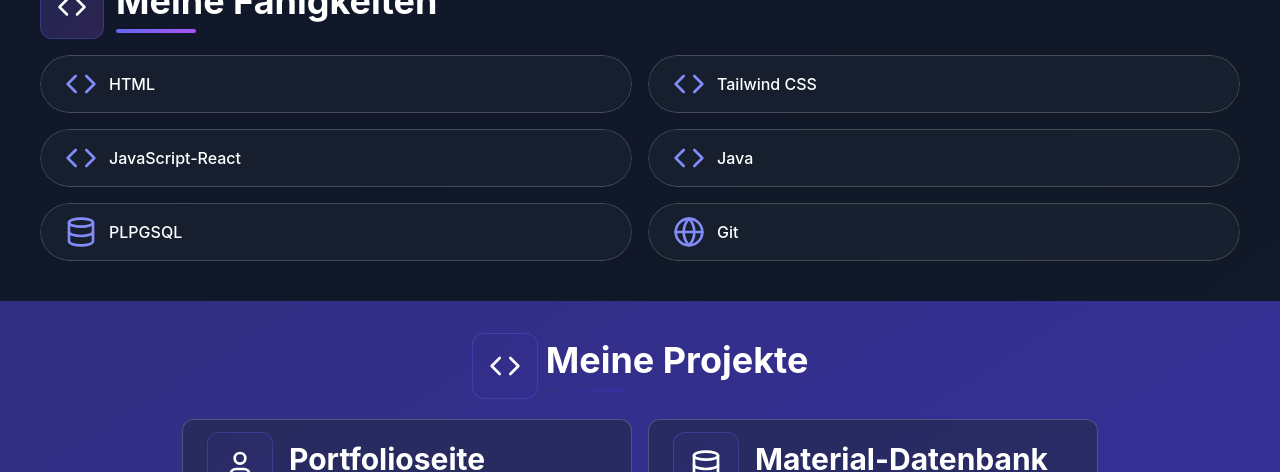
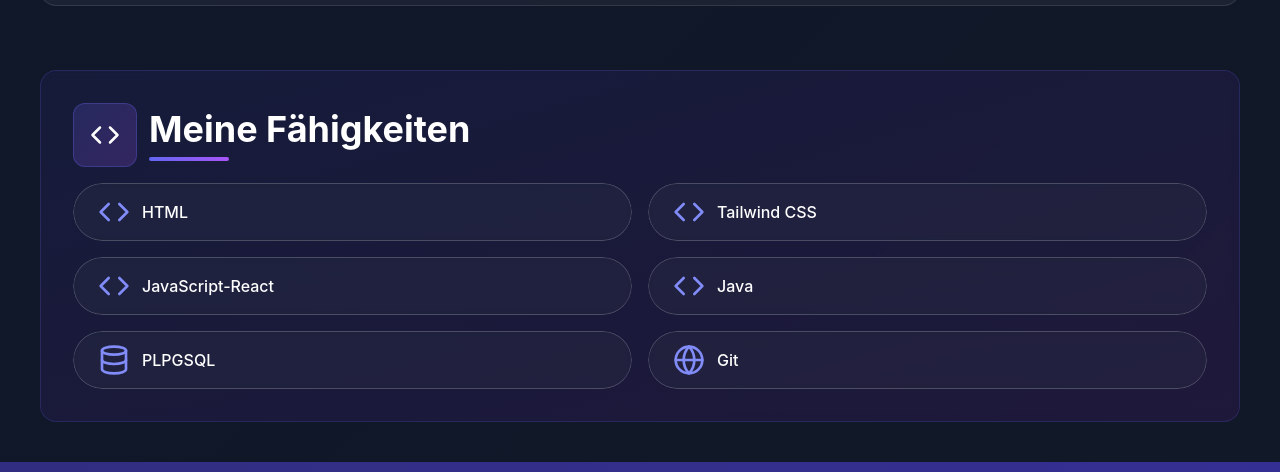
Before and after one commit to BlueCobra06/Portfolio-Webseite, a React (Create React App) app: page / in a window 1280 px wide. Shown: the part 1477-1949 px from the top of the page. Built offline with nearby package versions, Linux system fonts and the light colour scheme.

Commit message:
About Page fertiggestellt - Project Page angefangen + Contact Page angepasst

```diff
--- a/src/components/main/about.js
+++ b/src/components/main/about.js
@@ -12,6 +12,7 @@ const About = () => {
         <div>
             <div className="flex flex-col items-start h-full bg-gradient-to-br from-slate-900 to-gray-900 p-10 justify-center items-center">
                 <div className="w-full ">
+                    <div className="bg-white/5 rounded-2xl p-8 backdrop-blur-sm border border-white/10">
                         <div className="flex items-center gap-4 text-white mb-8">
                             <div className="p-4 bg-gradient-to-br from-indigo-500/20 to-purple-500/20 rounded-xl border border-indigo-500/30">
                                 <User size={32} className="text-indigo-400"/>
@@ -53,7 +54,9 @@ const About = () => {
                             </button>
                         </div>
                     </div>
+                </div>
                 <div className="w-full mt-16">
+                    <div className="bg-gradient-to-br from-indigo-900/20 to-purple-900/20 p-8 rounded-2xl backdrop-blur-sm border border-indigo-500/20">
                         <div className="flex flex-row items-center gap-2 mb-4">
                             <div className="rounded-xl bg-gradient-to-br from-indigo-500/20 to-purple-500/20 p-4 border border-indigo-500/30 mr-1">
                                 <Code size={30} className="text-white"/>
@@ -81,6 +84,7 @@ const About = () => {
                     </div>
                 </div>
             </div>
+        </div>
     )
 }
 
```
Lines whose indentation alone changed are shown as unchanged.
